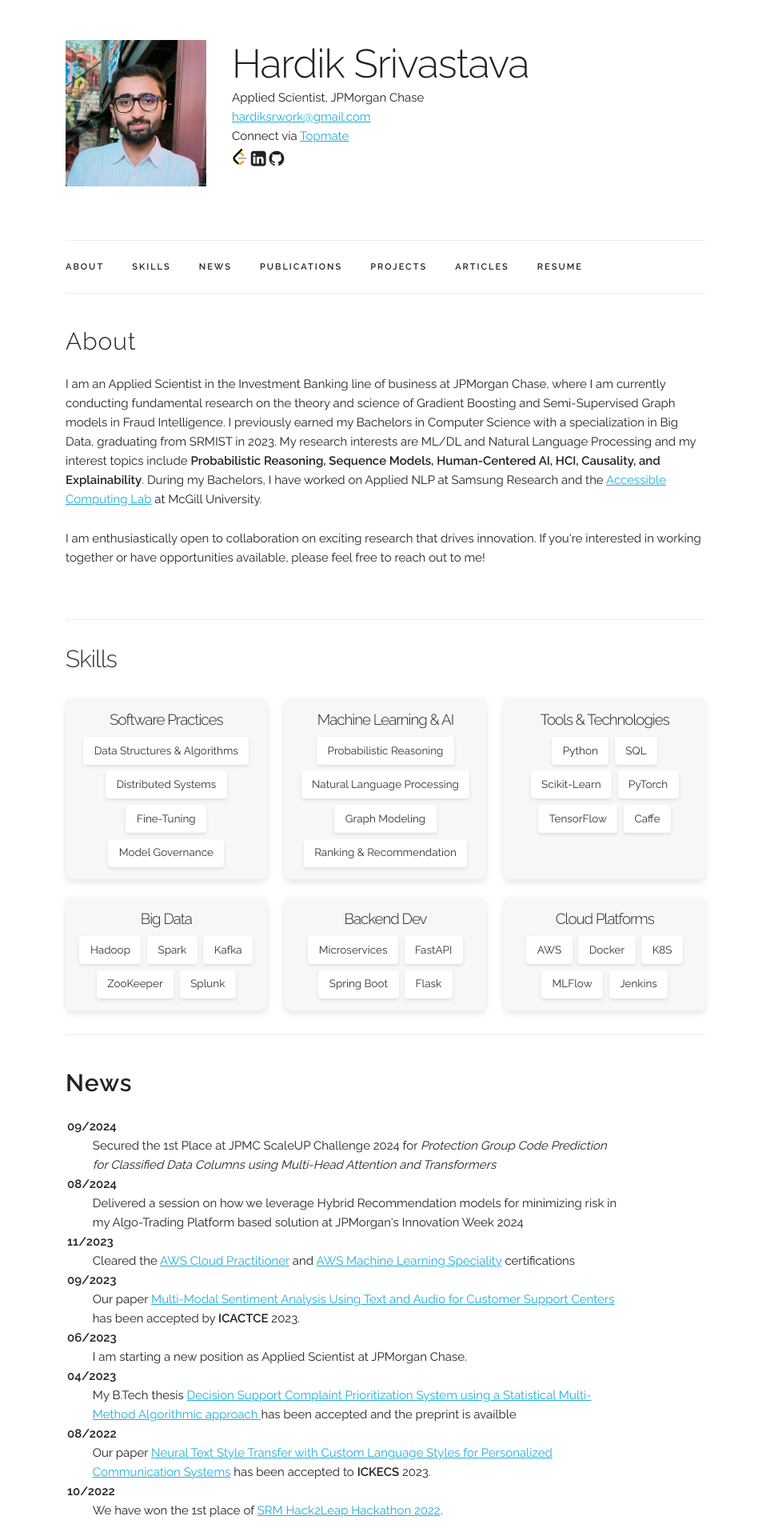
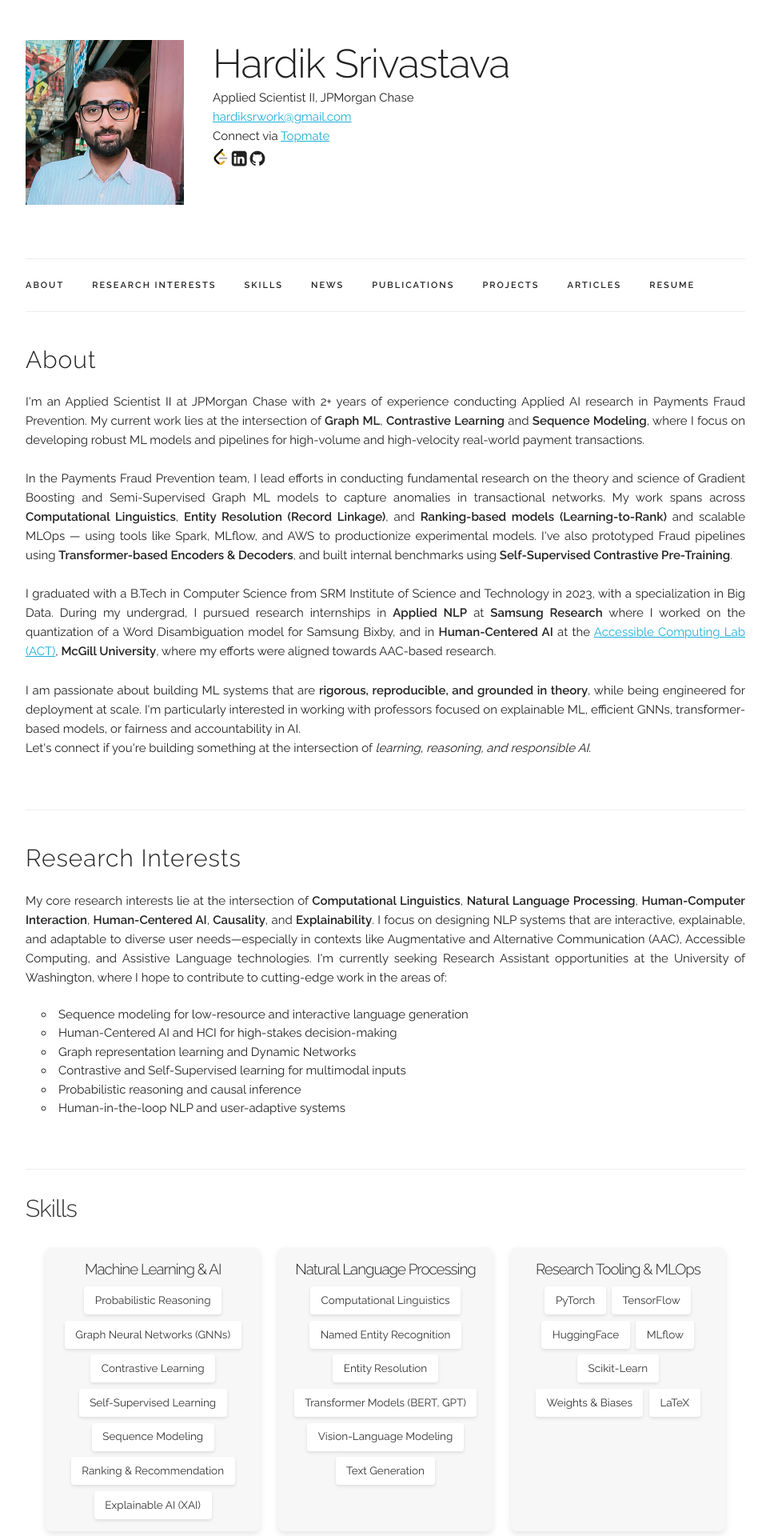
Before and after one commit to thisishardik/thisishardik.github.io, a Jekyll site: the page built from index.html, in a window 1280 px wide. Shown: the top 1920 px of the page at 80% size, without its empty margins (158-1121 px from the left). Built offline with Jekyll 4.4.1, drawn with Linux system fonts in a browser that asks for light colours; a style sheet for code colours, icons or effects is not loaded; some of the changed text lies outside the part shown.

Commit message:
Updated content and research interests

```diff
--- a/_data/main_info.yaml
+++ b/_data/main_info.yaml
@@ -1,6 +1,6 @@
 formalname: "Hardik Srivastava"
 name: "Hardik Srivastava"
-title: "Applied Scientist, JPMorgan Chase"
+title: "Applied Scientist II, JPMorgan Chase"
 email: "<a href='mailto:hardiksrwork@gmail.com'>hardiksrwork@gmail.com</a>"
 profile_pic: "/assets/profile-pic.png"
 linkedin: "https://www.linkedin.com/in/hardiksrivastava/"
--- a/_layouts/default.html
+++ b/_layouts/default.html
@@ -111,6 +111,7 @@
         <ul class="navbar-list">
           <!--<li class="navbar-item"><a class="navbar-link" href={{ "/index.html" | prepend: site.baseurl }}>Home</a></li>-->
           <li class="navbar-item"><a class="navbar-link" href={{ "/index.html#about" | prepend: site.baseurl }}>About</a></li>
+          <li class="navbar-item"><a class="navbar-link" href={{ "/index.html#research-interests" | prepend: site.baseurl }}>Research Interests</a></li>
           <li class="navbar-item"><a class="navbar-link" href={{ "/index.html#skills" | prepend: site.baseurl }}>Skills</a></li>
           <li class="navbar-item"><a class="navbar-link" href={{ "/index.html#news" | prepend: site.baseurl }}>News</a></li>
           <li class="navbar-item"><a class="navbar-link" href={{ "/index.html#publications" | prepend: site.baseurl }}>Publications</a></li>
--- a/index.html
+++ b/index.html
@@ -5,82 +5,94 @@
 <!-- ========== About ========== -->
 <div class="docs-section" id="about">
   <h4>About</h4>
-  <p>
-    I am an Applied Scientist in the Investment Banking line of business at JPMorgan Chase, where I am currently conducting fundamental research on the theory and science of Gradient Boosting and Semi-Supervised Graph models in Fraud Intelligence. I previously earned my Bachelors in Computer Science with a specialization in Big Data, graduating from SRMIST in 2023. My research interests are ML/DL and Natural Language Processing and my interest topics include <b>Probabilistic Reasoning, Sequence Models, Human-Centered AI, HCI, Causality, and Explainability</b>. During my Bachelors, I have worked on Applied NLP at Samsung Research and the <a href=‘https://act-lab.github.io/index.html#header’>Accessible Computing Lab</a> at McGill University.
+  <p align="justify">
+    I'm an Applied Scientist II at JPMorgan Chase with 2+ years of experience conducting Applied AI research in Payments Fraud Prevention. My current work lies at the intersection of <b>Graph ML</b>, <b>Contrastive Learning</b> and <b>Sequence Modeling</b>, where I focus on developing robust ML models and pipelines for high-volume and high-velocity real-world payment transactions.
+
+    <br><br>
+    In the Payments Fraud Prevention team, I lead efforts in conducting fundamental research on the theory and science of Gradient Boosting and Semi-Supervised Graph ML models to capture anomalies in transactional networks. My work spans across <b>Computational Linguistics</b>, <b>Entity Resolution (Record Linkage)</b>, and <b> Ranking-based models (Learning-to-Rank)</b> and scalable MLOps — using tools like Spark, MLflow, and AWS to productionize experimental models. I've also prototyped Fraud pipelines using <b>Transformer-based Encoders & Decoders</b>, and built internal benchmarks using <b>Self-Supervised Contrastive Pre-Training</b>.
+
+  <br><br>
+    I graduated with a B.Tech in Computer Science from SRM Institute of Science and Technology in 2023, with a specialization in Big Data. During my undergrad, I pursued research internships in <b>Applied NLP</b> at <b>Samsung Research</b> where I worked on the quantization of a Word Disambiguation model for Samsung Bixby, and in <b>Human-Centered AI</b> at the <a href="https://act-lab.github.io/index.html#header" target="_blank">Accessible Computing Lab (ACT)</a>, <b>McGill University</b>, where my efforts were aligned towards AAC-based research.
   </p>
-    <p>
-        I am enthusiastically open to collaboration on exciting research that drives innovation. If you're interested in working together or have opportunities available, please feel free to reach out to me!
-    </p>
-  <!--
-  I am a Postdoc at the department of Management Science and Engineering at Stanford University, working with <a href="https://web.stanford.edu/~jugander/" target="_blank">Johan Ugander</a>.
-  My research develops tools for analyzing large-scale social data, aiming to provide a better understanding of social structure and behaviors online while also impacting the design of digital social systems.
-  My work often falls at the intersections of Social Networks, Machine Learning, and Causal Inference.
+    <p align="justify">
+      I am passionate about building ML systems that are <b>rigorous, reproducible, and grounded in theory</b>, while being engineered for deployment at scale. I'm particularly interested in working with professors focused on explainable ML, efficient GNNs, transformer-based models, or fairness and accountability in AI.
+      <br>
+      Let's connect if you're building something at the intersection of <i>learning, reasoning, and responsible AI</i>.
     </p>
 
-  <p>
-  I completed my Ph.D. from MIT in 2020 under the supervision of Deb Roy.
-  Before coming to MIT, I spent one year in Paris and one year in Barcelona doing a M.Sc. in Data mining and Knowledge Management.
-  I got my B.Sc. from Staffordshire University with First Class honors in Computer Science.
-  Throughout my graduate studies, I spent several summers doing internships in industry, including Yahoo! Labs, Amazon, LinkedIn, and Facebook.
+</div>
+
+<!-- ========== Research Interests ========== -->
+<div class="docs-section" id="research-interests">
+  <h4>Research Interests</h4>
+  <p align="justify">
+    My core research interests lie at the intersection of <b>Computational Linguistics</b>, <b>Natural Language Processing</b>, <b>Human-Computer Interaction</b>, <b>Human-Centered AI</b>, <b>Causality</b>, and <b>Explainability</b>. I focus on designing NLP systems that are interactive, explainable, and adaptable to diverse user needs—especially in contexts like Augmentative and Alternative Communication (AAC), Accessible Computing, and Assistive Language technologies.
+
+    I'm currently seeking Research Assistant opportunities at the University of Washington, where I hope to contribute to cutting-edge work in the areas of:
+  <ul class="research-interests-list">
+    <li> Sequence modeling for low-resource and interactive language generation</li>
+    <li>Human-Centered AI and HCI for high-stakes decision-making</li>
+    <li>Graph representation learning and Dynamic Networks</li>
+    <li>Contrastive and Self-Supervised learning for multimodal inputs</li>
+    <li>Probabilistic reasoning and causal inference</li>
+  <li>Human-in-the-loop NLP and user-adaptive systems</li>
+  </ul>
   </p>
-  -->
+
 </div>
 
 <!-- ========== SKILLS ========== -->
 
-<section class="skills-section" id="skills" >
+<section class="skills-section" id="skills">
   <h2>Skills</h2>
   <div class="skills-grid">
-    <div class="skill-category">
-      <h3>Software Practices</h3>
-      <div class="skill-tools">
-          <div class="skill-box">Data Structures & Algorithms</div>
-          <div class="skill-box">Distributed Systems</div>
-          <div class="skill-box">Fine-Tuning</div>
-          <div class="skill-box">Model Governance</div>
-      </div>
-    </div>
 
     <div class="skill-category">
       <h3>Machine Learning & AI</h3>
       <div class="skill-tools">
         <div class="skill-box">Probabilistic Reasoning</div>
-              <div class="skill-box">Natural Language Processing</div>
-              <div class="skill-box">Graph Modeling</div>
+        <div class="skill-box">Graph Neural Networks (GNNs)</div>
+        <div class="skill-box">Contrastive Learning</div>
+        <div class="skill-box">Self-Supervised Learning</div>
+        <div class="skill-box">Sequence Modeling</div>
         <div class="skill-box">Ranking & Recommendation</div>
+        <div class="skill-box">Explainable AI (XAI)</div>
       </div>
     </div>
 
     <div class="skill-category">
-        <h3>Tools & Technologies</h3>
+      <h3>Natural Language Processing</h3>
       <div class="skill-tools">
-            <div class="skill-box">Python</div>
-            <div class="skill-box">SQL</div>
-            <div class="skill-box">Scikit-Learn</div>
+        <div class="skill-box">Computational Linguistics</div>
+        <div class="skill-box">Named Entity Recognition</div>
+        <div class="skill-box">Entity Resolution</div>
+        <div class="skill-box">Transformer Models (BERT, GPT)</div>
+        <div class="skill-box">Vision-Language Modeling</div>
+        <div class="skill-box">Text Generation</div>
+      </div>
+    </div>
+
+    <div class="skill-category">
+      <h3>Research Tooling & MLOps</h3>
+      <div class="skill-tools">
         <div class="skill-box">PyTorch</div>
         <div class="skill-box">TensorFlow</div>
-            <div class="skill-box">Caffe</div>
+        <div class="skill-box">HuggingFace</div>
+        <div class="skill-box">MLflow</div>
+        <div class="skill-box">Scikit-Learn</div>
+        <div class="skill-box">Weights & Biases</div>
+        <div class="skill-box">LaTeX</div>
       </div>
     </div>
 
     <div class="skill-category">
       <h3>Big Data</h3>
       <div class="skill-tools">
+        <div class="skill-box">Apache Spark</div>
+        <div class="skill-box">Kafka</div>
         <div class="skill-box">Hadoop</div>
-              <div class="skill-box">Spark</div>
-              <div class="skill-box">Kafka</div>
         <div class="skill-box">ZooKeeper</div>
         <div class="skill-box">Splunk</div>
-          </div>
-      </div>
-
-      <div class="skill-category">
-        <h3>Backend Dev</h3>
-        <div class="skill-tools">
-            <div class="skill-box">Microservices</div>
-            <div class="skill-box">FastAPI</div>
-            <div class="skill-box">Spring Boot</div>
-            <div class="skill-box">Flask</div>
       </div>
     </div>
 
@@ -89,13 +101,36 @@
       <div class="skill-tools">
         <div class="skill-box">AWS</div>
         <div class="skill-box">Docker</div>
-            <div class="skill-box">K8S</div>
-            <div class="skill-box">MLFlow</div>
+        <div class="skill-box">Kubernetes</div>
         <div class="skill-box">Jenkins</div>
+        <div class="skill-box">CI/CD Pipelines</div>
       </div>
     </div>
+
+    <div class="skill-category">
+      <h3>Backend & APIs</h3>
+      <div class="skill-tools">
+        <div class="skill-box">FastAPI</div>
+        <div class="skill-box">Flask</div>
+        <div class="skill-box">Spring Boot</div>
+        <div class="skill-box">Microservices</div>
+      </div>
+    </div>
+
+    <div class="skill-category">
+      <h3>Core Programming & CS</h3>
+      <div class="skill-tools">
+        <div class="skill-box">Python</div>
+        <div class="skill-box">Java</div>
+        <div class="skill-box">SQL</div>
+        <div class="skill-box">Data Structures & Algorithms</div>
+        <div class="skill-box">Distributed Systems</div>
+      </div>
+    </div>
+
   </div>
 </section>
+
 
 <!-- ========== CERTIFICATIONS ========== -->
 
@@ -242,7 +277,7 @@
           <div class="project-container">
 
               <div class="project-image-container">
-                <a href="{{ project.url }}">
+                <a target="_blank" href="{{ project.url }}">
                   <img src="{{ project.thumbnail }}" class="u-max-full-width" />
                 </a>
               </div>
@@ -277,7 +312,7 @@
         <div class="four columns">
           <div class="project-container">
               <div class="project-image-container">
-                <a href="{{ post.url }}">
+                <a target="_blank" href="{{ post.url }}">
                   <img src="{{ post.thumbnail }}" class="u-max-full-width" />
                 </a>
               </div>
```
Also changed, not shown: _data/experience.yaml (+10 -4 lines), libs/custom/my_css.css, 2 other files. Lines whose indentation alone changed are shown as unchanged.
